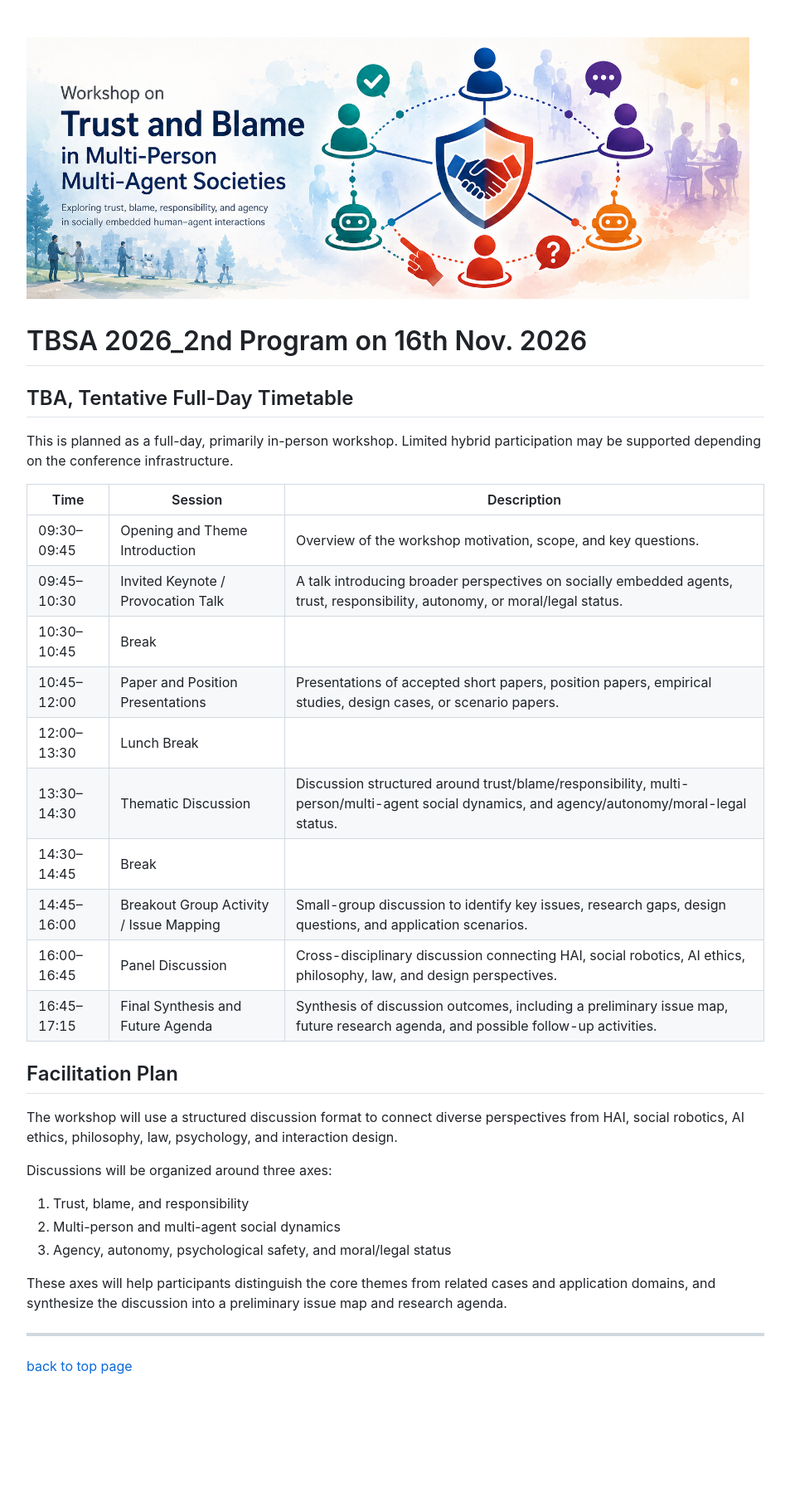
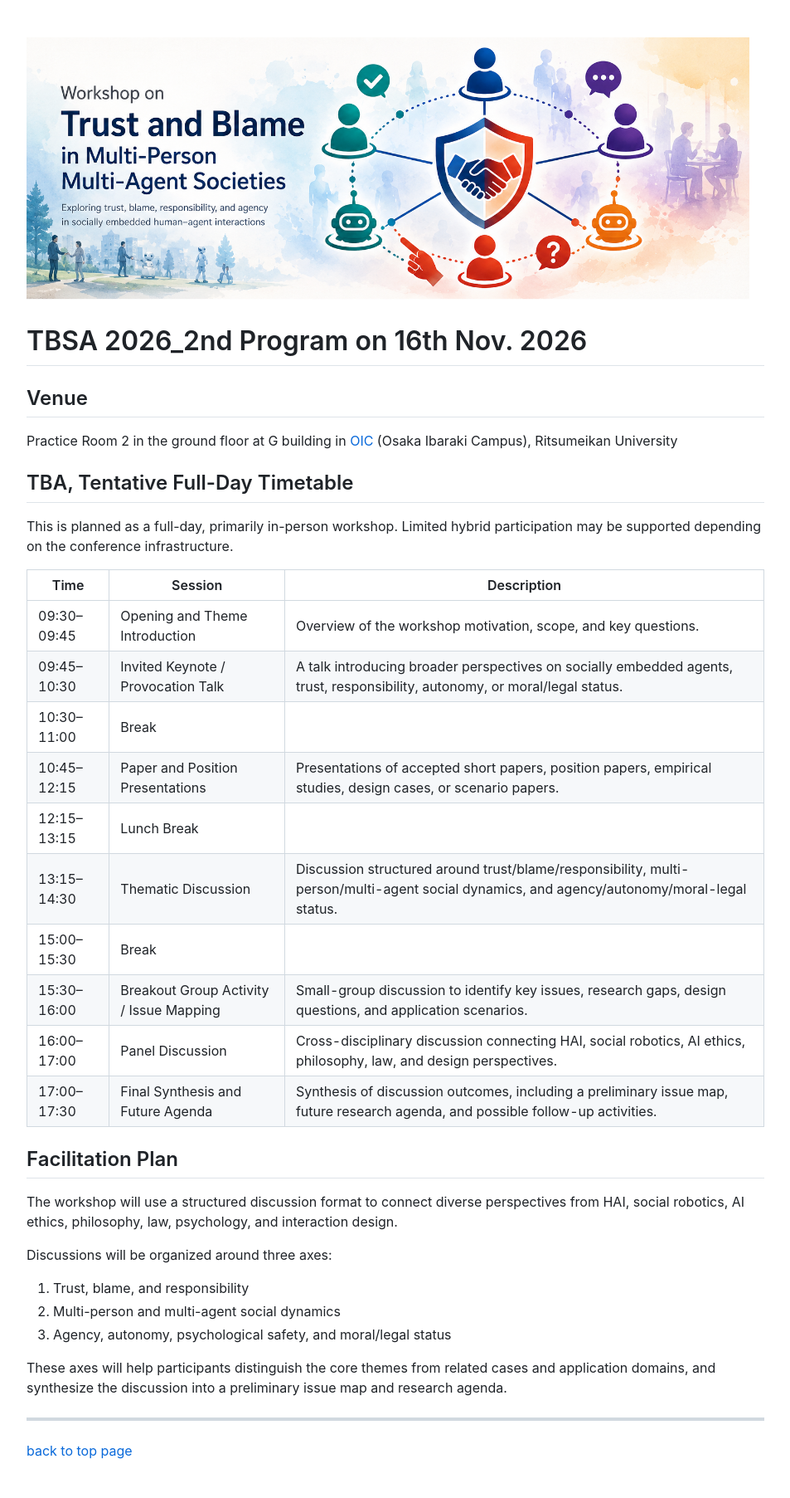
Before and after one commit to virtualcom-designlab/TBSA2026, a Jekyll site: the page built from program.md, in a window 1280 px wide. Shown: the whole page at 83% size, without its empty margins (163-1116 px from the left). Built offline with Jekyll 4.4.1, drawn with Linux system fonts in a browser that asks for light colours; our own code applies the rules of GitHub Pages for plain Markdown files; before the commit the page ends 1703 px from its top, so only the background shows below that.

Commit message:
Update program.md

```diff
--- a/program.md
+++ b/program.md
@@ -1,10 +1,14 @@
 
 <img src="img/TBSAbnr_2.png" alt="Workshop icon" width="98%">
 
-
 # TBSA 2026_2nd Program on 16th Nov. 2026
 
+## Venue
+Practice Room 2 in the ground floor at G building in [OIC](https://en.ritsumei.ac.jp/access/) (Osaka Ibaraki Campus), Ritsumeikan University
+
+
 ## TBA, Tentative Full-Day Timetable
+
 
 This is planned as a full-day, primarily in-person workshop.
 Limited hybrid participation may be supported depending on the conference infrastructure.
@@ -14,14 +18,14 @@ Limited hybrid participation may be supported depending on the conference infras
 |---|---|---|
 | 09:30–09:45 | Opening and Theme Introduction | Overview of the workshop motivation, scope, and key questions. |
 | 09:45–10:30 | Invited Keynote / Provocation Talk | A talk introducing broader perspectives on socially embedded agents, trust, responsibility, autonomy, or moral/legal status. |
-| 10:30–10:45 | Break |  |
-| 10:45–12:00 | Paper and Position Presentations | Presentations of accepted short papers, position papers, empirical studies, design cases, or scenario papers. |
-| 12:00–13:30 | Lunch Break |  |
-| 13:30–14:30 | Thematic Discussion | Discussion structured around trust/blame/responsibility, multi-person/multi-agent social dynamics, and agency/autonomy/moral-legal status. |
-| 14:30–14:45 | Break |  |
-| 14:45–16:00 | Breakout Group Activity / Issue Mapping | Small-group discussion to identify key issues, research gaps, design questions, and application scenarios. |
-| 16:00–16:45 | Panel Discussion | Cross-disciplinary discussion connecting HAI, social robotics, AI ethics, philosophy, law, and design perspectives. |
-| 16:45–17:15 | Final Synthesis and Future Agenda | Synthesis of discussion outcomes, including a preliminary issue map, future research agenda, and possible follow-up activities. |
+| 10:30–11:00 | Break |  |
+| 10:45–12:15 | Paper and Position Presentations | Presentations of accepted short papers, position papers, empirical studies, design cases, or scenario papers. |
+| 12:15–13:15 | Lunch Break |  |
+| 13:15–14:30 | Thematic Discussion | Discussion structured around trust/blame/responsibility, multi-person/multi-agent social dynamics, and agency/autonomy/moral-legal status. |
+| 15:00–15:30 | Break |  |
+| 15:30–16:00 | Breakout Group Activity / Issue Mapping | Small-group discussion to identify key issues, research gaps, design questions, and application scenarios. |
+| 16:00–17:00 | Panel Discussion | Cross-disciplinary discussion connecting HAI, social robotics, AI ethics, philosophy, law, and design perspectives. |
+| 17:00–17:30 | Final Synthesis and Future Agenda | Synthesis of discussion outcomes, including a preliminary issue map, future research agenda, and possible follow-up activities. |
 
 ## Facilitation Plan
 
```
